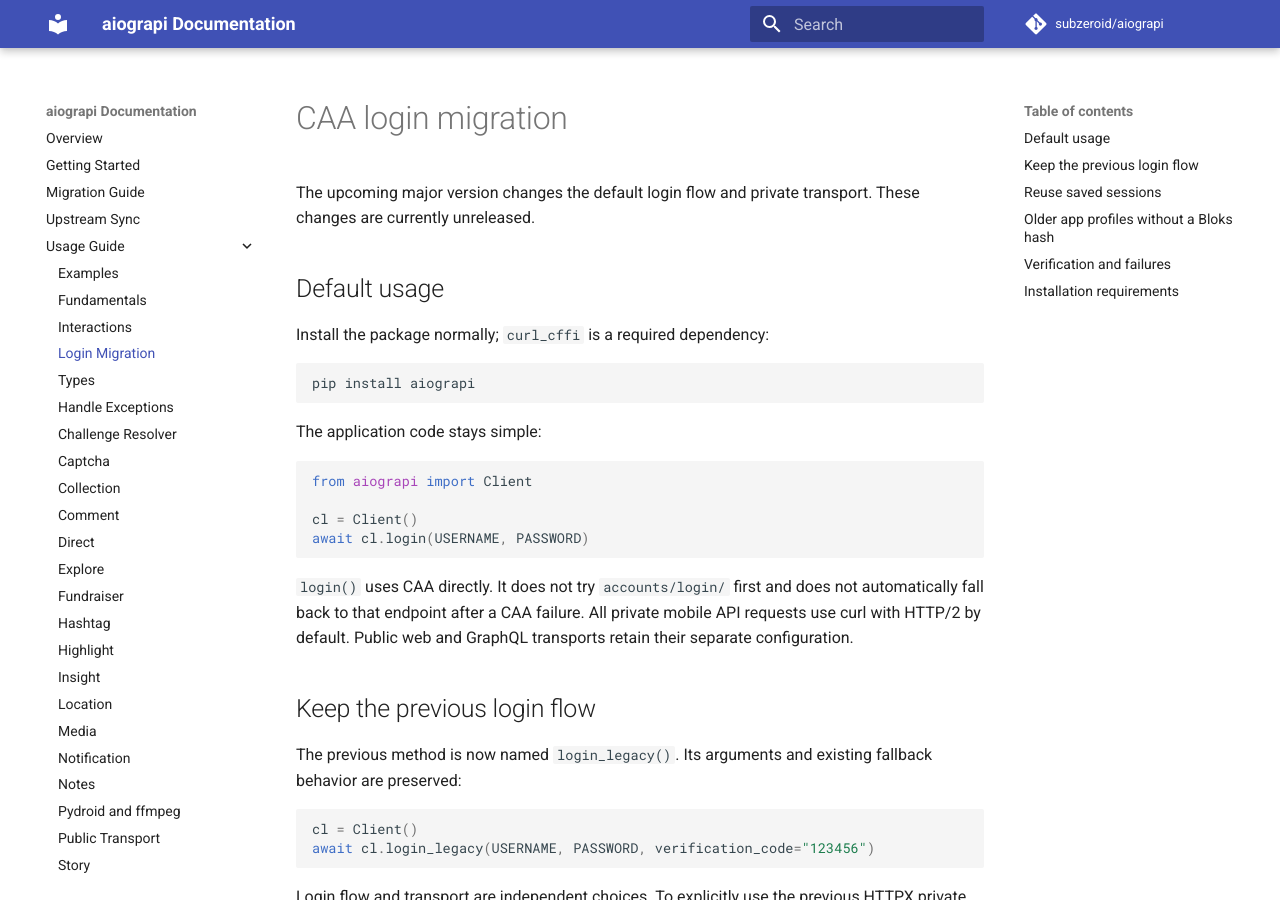
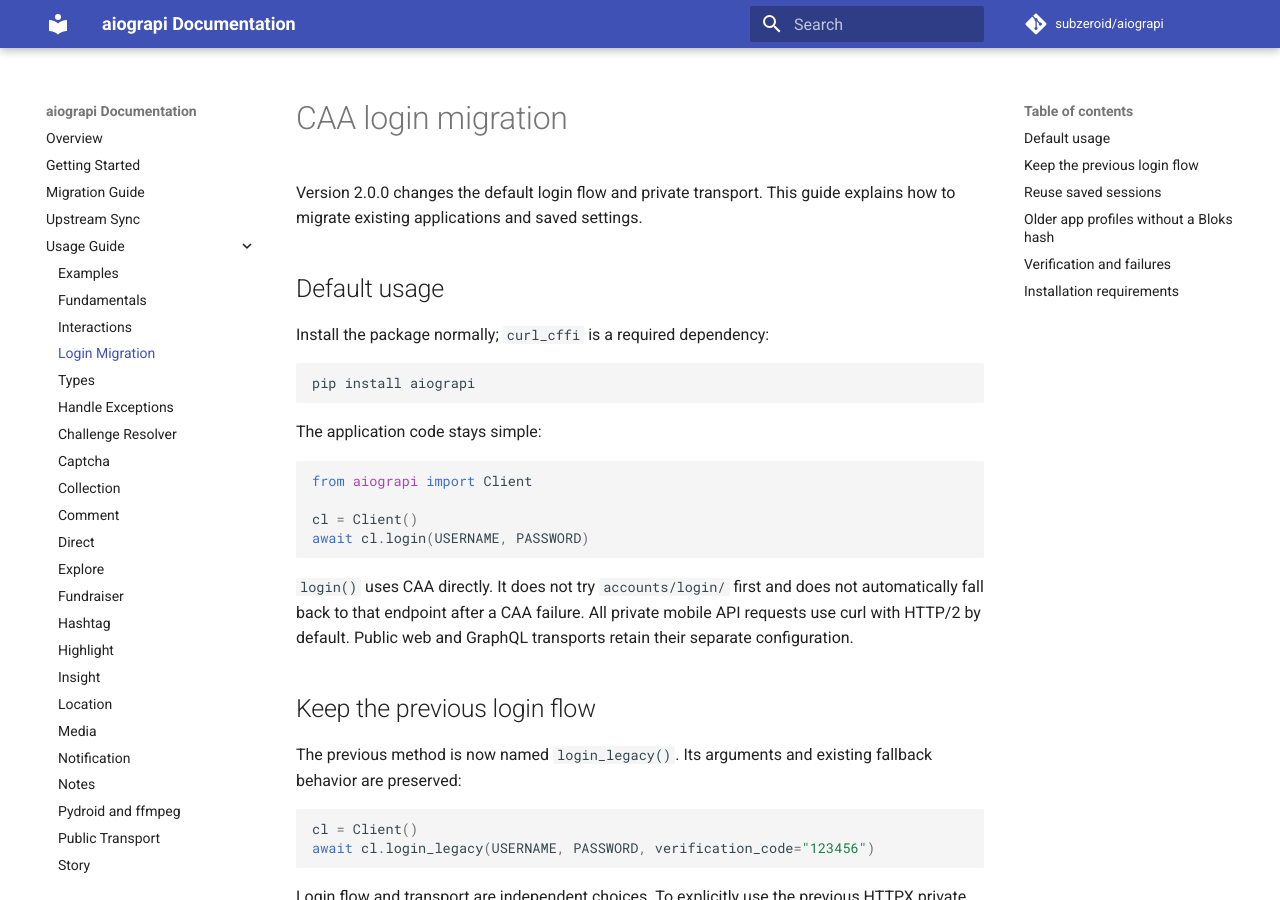
Before and after one commit to subzeroid/aiograpi, an MkDocs documentation site: the page built from docs/usage-guide/login-migration.md, in a window 1280 px wide and 900 px high. Built offline with MkDocs 1.6.1 and Material for MkDocs 9.7.7, drawn with Linux system fonts in a browser that asks for light colours; comment, search, counter and statistics services are not loaded; the version menu is left out.

```diff
--- a/docs/usage-guide/login-migration.md
+++ b/docs/usage-guide/login-migration.md
@@ -1,6 +1,6 @@
 # CAA login migration
 
-The upcoming major version changes the default login flow and private transport. These changes are currently unreleased.
+Version 2.0.0 changes the default login flow and private transport. This guide explains how to migrate existing applications and saved settings.
 
 ## Default usage
 
--- a/pyproject.toml
+++ b/pyproject.toml
@@ -4,7 +4,7 @@ build-backend = "setuptools.build_meta"
 
 [project]
 name = "aiograpi"
-version = "1.12.16"
+version = "2.0.0"
 authors = [
     { name = "Mark Subzeroid", email = "143403577+subzeroid@users.noreply.github.com" },
 ]
```
Also changed, not shown: CHANGELOG.md (+1 -1 lines).
